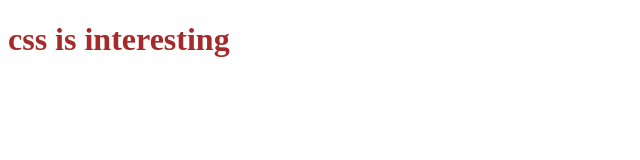
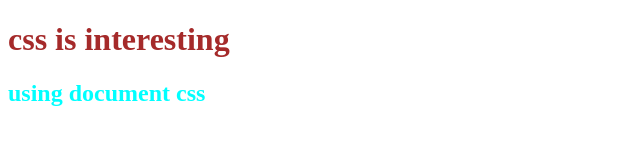
Before and after one commit to Darshana8916/icp-14-all-assignments, a plain HTML site: page assignment-10/index.html in a window 1280 px wide. Shown: the whole page, without its empty margins (0-640 px from the left). Drawn offline with Linux system fonts and the light colour scheme.

Commit message:
add document css

```diff
--- a/assignment-10/index.html
+++ b/assignment-10/index.html
@@ -1,9 +1,15 @@
 <!DOCTYPE html>
 <html>
 <head>
-    <title>inline css</title>
+    <title>inline css,document css</title>
 </head>
+ <style>
+    h2{
+        color: aqua;
+    }
+ </style>
 <body>
     <h1 style="color: brown;">css is interesting</h1>
+    <h2>using document css</h2>
 </body>
 </html>
```
